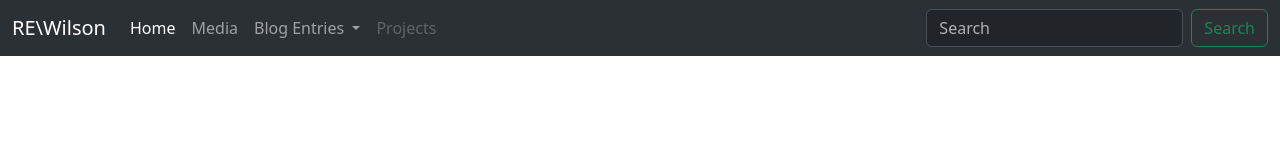
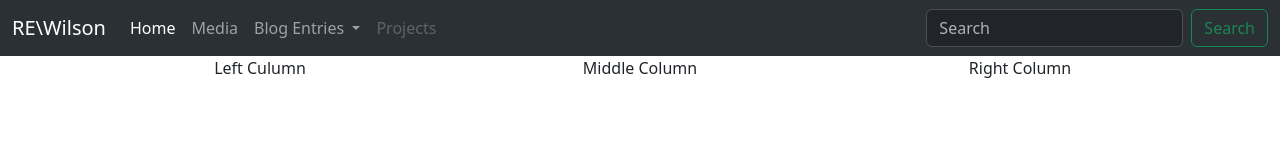
Before and after one commit to RW2023/BootstrapREWILSON, a plain HTML site: page index.html in a window 1280 px wide. Drawn offline with nearby package versions, Linux system fonts and the light colour scheme.

Commit message:
Starter Layout. Add 3 containers

```diff
--- a/index.html
+++ b/index.html
@@ -1,19 +1,25 @@
 <!DOCTYPE html>
 <html lang="en">
+
 <head>
     <meta charset="UTF-8">
     <meta http-equiv="X-UA-Compatible" content="IE=edge">
     <meta name="viewport" content="width=device-width, initial-scale=1.0">
-    <link href="https://cdn.jsdelivr.net/npm/bootstrap@5.3.0-alpha1/dist/css/bootstrap.min.css" rel="stylesheet" integrity="sha384-GLhlTQ8iRABdZLl6O3oVMWSktQOp6b7In1Zl3/Jr59b6EGGoI1aFkw7cmDA6j6gD" crossorigin="anonymous">
-    <script src="https://cdn.jsdelivr.net/npm/bootstrap@5.3.0-alpha1/dist/js/bootstrap.bundle.min.js" integrity="sha384-w76AqPfDkMBDXo30jS1Sgez6pr3x5MlQ1ZAGC+nuZB+EYdgRZgiwxhTBTkF7CXvN" crossorigin="anonymous"></script>
+    <link href="https://cdn.jsdelivr.net/npm/bootstrap@5.3.0-alpha1/dist/css/bootstrap.min.css" rel="stylesheet"
+        integrity="sha384-GLhlTQ8iRABdZLl6O3oVMWSktQOp6b7In1Zl3/Jr59b6EGGoI1aFkw7cmDA6j6gD" crossorigin="anonymous">
+    <script src="https://cdn.jsdelivr.net/npm/bootstrap@5.3.0-alpha1/dist/js/bootstrap.bundle.min.js"
+        integrity="sha384-w76AqPfDkMBDXo30jS1Sgez6pr3x5MlQ1ZAGC+nuZB+EYdgRZgiwxhTBTkF7CXvN"
+        crossorigin="anonymous"></script>
     <link rel="stylesheet" href="/src/css/styles.css">
     <title>NEWREWILSON</title>
 </head>
 <header>
-    <nav class="navbar  navbar-expand-lg bg-body-tertiary"navbar bg-dark data-bs-theme="dark">
+    <nav class="navbar  navbar-expand-lg bg-body-tertiary" navbar bg-dark data-bs-theme="dark">
         <div class="container-fluid">
             <a class="navbar-brand" href="#">RE\Wilson</a>
-    <button class="navbar-toggler" type="button" data-bs-toggle="collapse" data-bs-target="#navbarSupportedContent" aria-controls="navbarSupportedContent" aria-expanded="false" aria-label="Toggle navigation">
+            <button class="navbar-toggler" type="button" data-bs-toggle="collapse"
+                data-bs-target="#navbarSupportedContent" aria-controls="navbarSupportedContent" aria-expanded="false"
+                aria-label="Toggle navigation">
                 <span class="navbar-toggler-icon"></span>
             </button>
             <div class="collapse navbar-collapse" id="navbarSupportedContent">
@@ -25,13 +31,16 @@
                         <a class="nav-link" href="https://rw2023.github.io/REWILSON/Gallery.html">Media</a>
                     </li>
                     <li class="nav-item dropdown">
-          <a class="nav-link dropdown-toggle" href="#" role="button" data-bs-toggle="dropdown" aria-expanded="false">
+                        <a class="nav-link dropdown-toggle" href="#" role="button" data-bs-toggle="dropdown"
+                            aria-expanded="false">
                             Blog Entries
                         </a>
                         <ul class="dropdown-menu">
                             <li><a class="dropdown-item" href="#">Newer</a></li>
                             <li><a class="dropdown-item" href="#">Older</a></li>
-            <li><hr class="dropdown-divider"></li>
+                            <li>
+                                <hr class="dropdown-divider">
+                            </li>
                             <li><a class="dropdown-item" href="#">Oldest</a></li>
                         </ul>
                     </li>
@@ -48,5 +57,19 @@
     </nav>
 </header>
 <body>
+    <div class="container text-center">
+  <div class="row">
+    <div class="col">
+      Left Culumn
+    </div>
+    <div class="col">
+      Middle Column
+    </div>
+    <div class="col">
+     Right Column
+    </div>
+  </div>
+</div>
 </body>
+
 </html>
```
Lines whose indentation alone changed are shown as unchanged.
